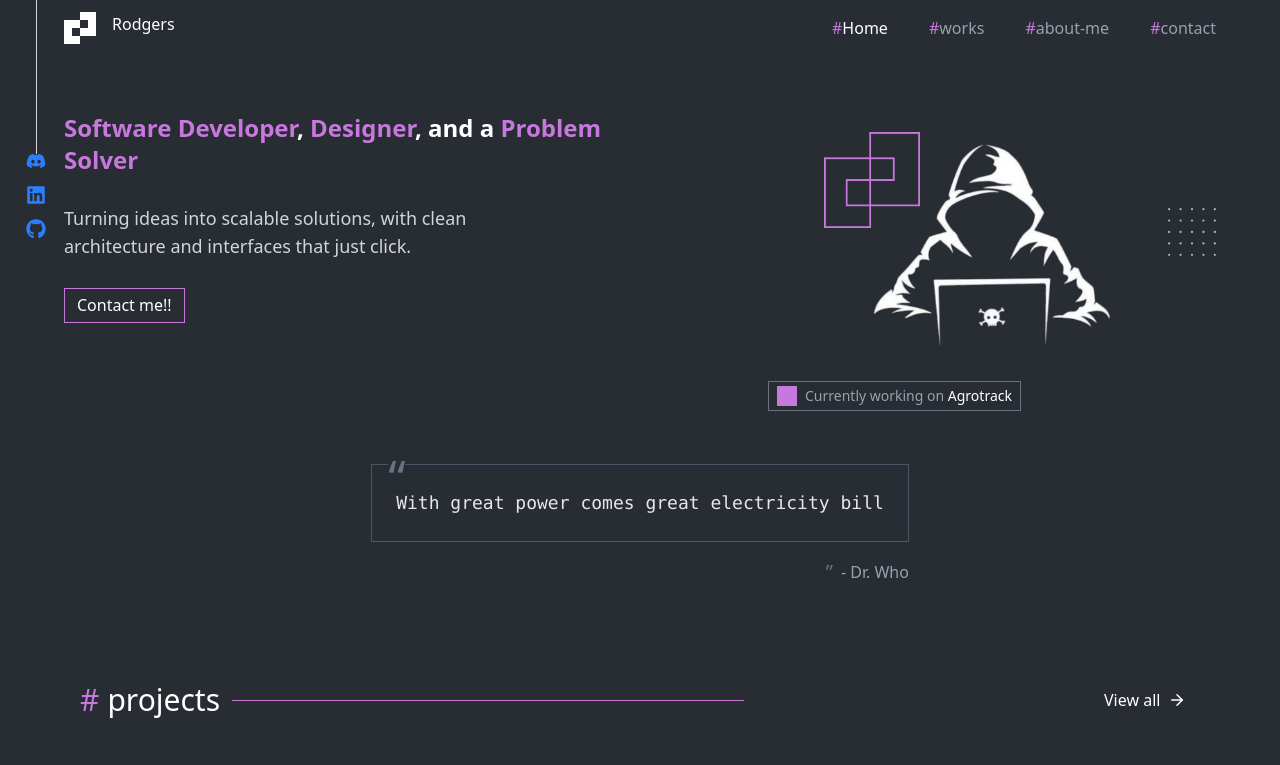
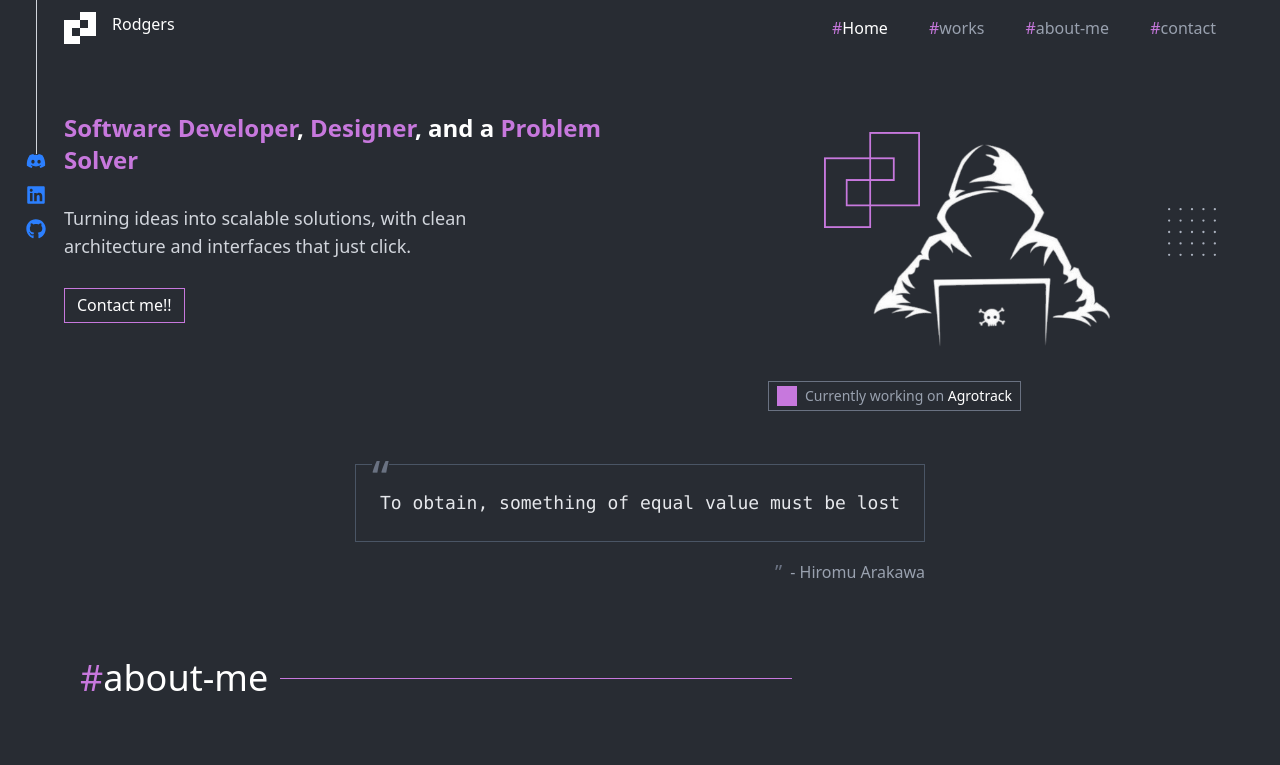
Before and after one commit to rodgers-munene/portfolio-final, a React (Vite) app: page / in a window 1280 px wide. Shown: the top 765 px of the page. Built offline with nearby package versions, Linux system fonts and the light colour scheme.

Commit message:
fixed the order on home page

```diff
--- a/src/components/home-components/FunnyQuote.jsx
+++ b/src/components/home-components/FunnyQuote.jsx
@@ -11,7 +11,7 @@ const FunnyQuote = () => {
 
           {/* Quote Text */}
           <p className="text-sm sm:text-base md:text-lg font-mono">
-            With great power comes great electricity bill
+            To obtain, something of equal value must be lost
           </p>
 
           {/* Closing Quote + Author */}
@@ -19,7 +19,7 @@ const FunnyQuote = () => {
         <div className="flex justify-end items-center mt-4 space-x-2">
           <span className="text-xl text-gray-500">”</span>
           <p className="text-xs sm:text-sm md:text-base text-gray-400">
-            - Dr. Who
+            - Hiromu Arakawa
           </p>
         </div>
       </div>
--- a/src/pages/Home.jsx
+++ b/src/pages/Home.jsx
@@ -11,9 +11,9 @@ const Home = () => {
     <div className='min-h-screen'>
         <Hero />
         <FunnyQuote />
+        <AboutMe />
         <ProjectsSection />
         <Skills />
-        <AboutMe />
         <ContactMe />
     </div>
   )
```
